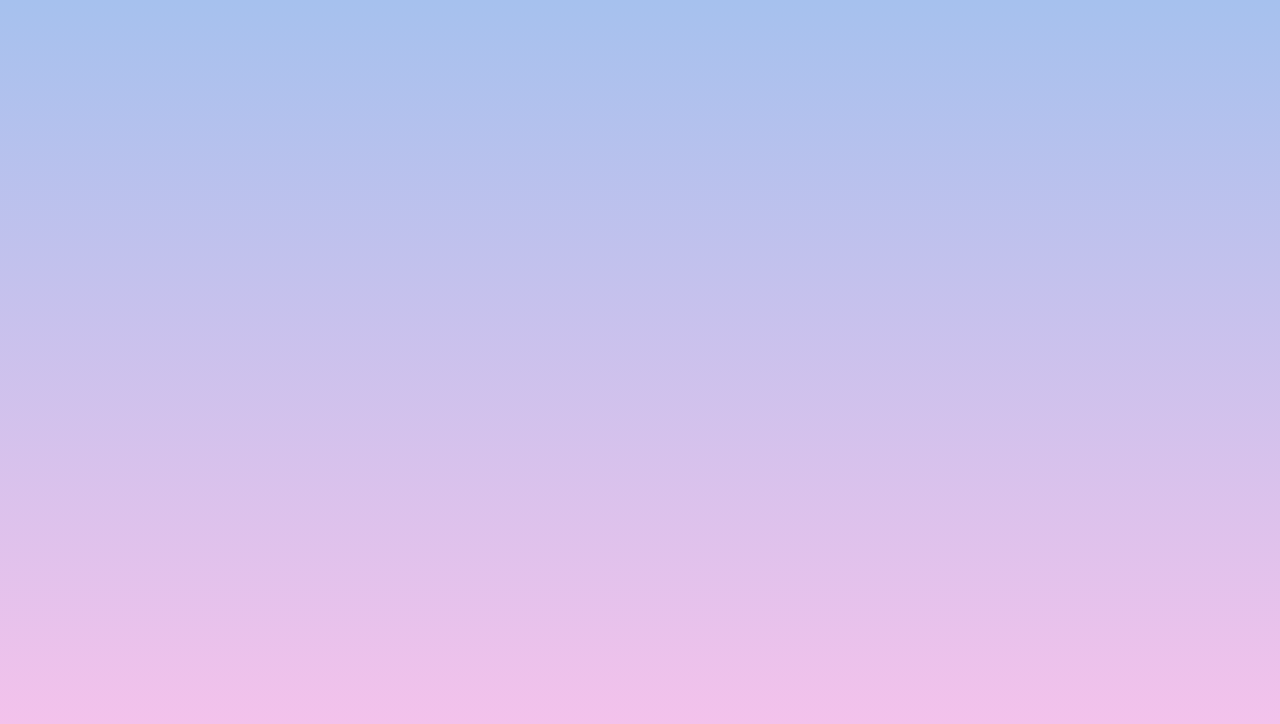
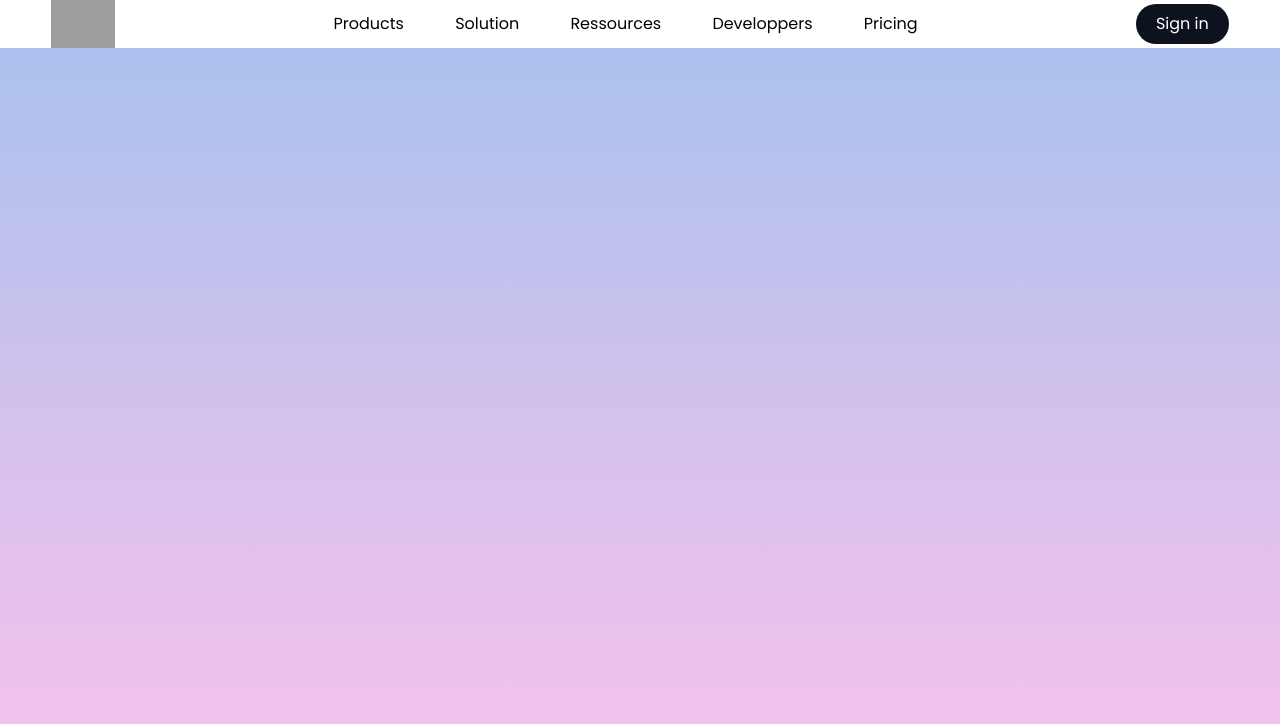
Before and after one commit to NicoSelomin/tailwindcss-responsive-navbar, a plain HTML site: page index.html in a window 1280 px wide. Drawn offline with nearby package versions, Linux system fonts and the light colour scheme; grey boxes are pictures that could not be loaded.

Commit message:
header code done

```diff
--- a/index.html
+++ b/index.html
@@ -10,6 +10,35 @@
   <script nomodule src="https://unpkg.com/ionicons@7.1.0/dist/ionicons/ionicons.js"></script>
 </head>
 <body class="font-[Poppins] bg-gradient-to-t from-[#fbc2eb] to-[#a6c1ee] h-screen">
-
+    <header class="bg-white">
+        <nav class="flex items-center justify-between w-[92%] mx-auto">
+            <div>
+                <img class="w-16" src="https://cdn-icons-png.flaticon.com/512/5968/5968204.png" alt="...">
+            </div>
+            <div class="nav-links duration-500 md:static absolute bg-white md:min-h-fit min-h-[60vh] left-0 top-[-100%] md:w-auto w-full flex items-center px-5">
+                <ul class="flex md:flex-row flex-col md:items-center md:gap-[4vw] gap-8">
+                    <li>
+                        <a class="hover:text-gray-500" href="#">Products</a>
+                    </li>
+                    <li>
+                        <a class="hover:text-gray-500" href="#">Solution</a>
+                    </li>
+                    <li>
+                        <a class="hover:text-gray-500" href="#">Ressources</a>
+                    </li>
+                    <li>
+                        <a class="hover:text-gray-500" href="#">Developpers</a>
+                    </li>
+                    <li>
+                        <a class="hover:text-gray-500" href="#">Pricing</a>
+                    </li>
+                </ul>
+            </div>
+            <div class="flex items-center gap-6">
+                <button class="bg-[#0C131E] text-white px-5 py-2 rounded-full hover:bg-[#a6c1ee]">Sign in</button>
+                <ion-icon onclick="onToogleMenu(this)" name="menu" class="text-3xl cursor-pointer md:hidden"></ion-icon>
+            </div>
+        </nav>
+    </header>
 </body>
 </html>
```
